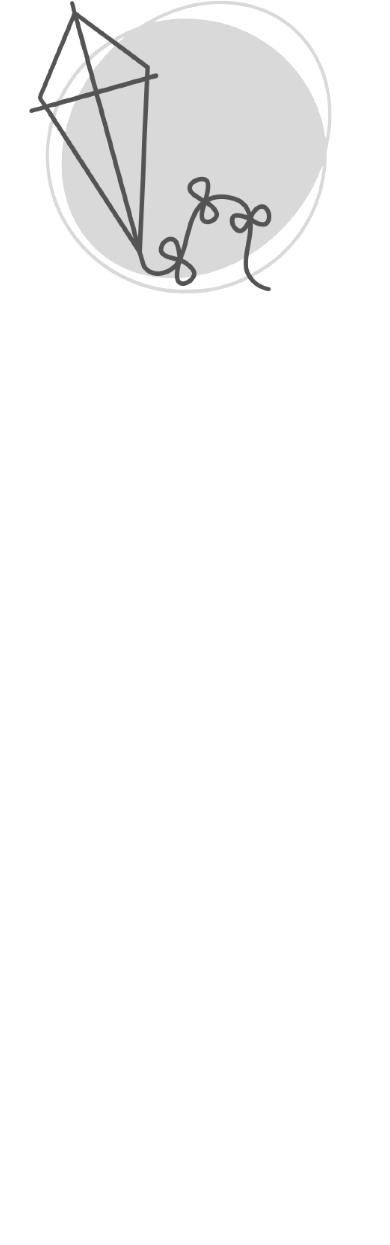
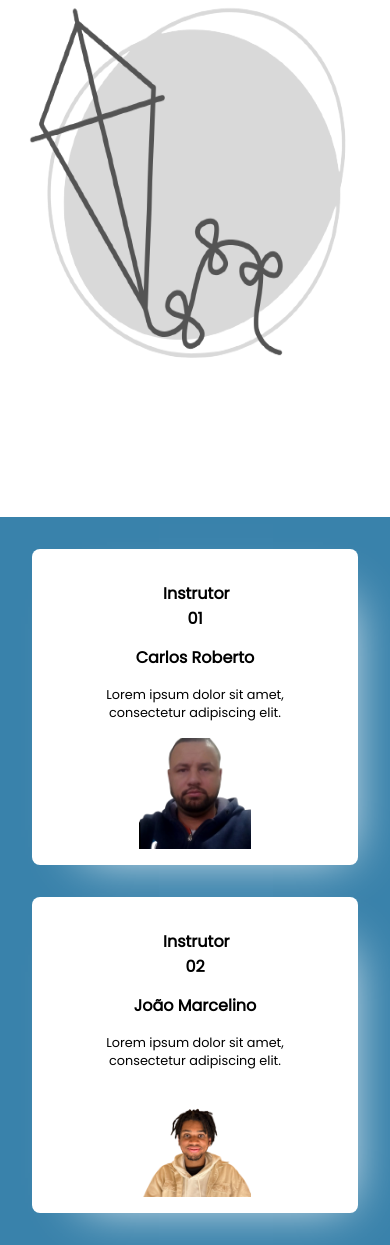
Before and after one commit to carlosdoval04/piparte-projeto, a plain HTML site: page src/index.html in a window 390 px wide. Shown: the part 595-1840 px from the top of the page. Before the commit the page ends 912 px from the top, so only its background shows below. Drawn offline with Linux system fonts and the light colour scheme.

Commit message:
adicionando cards e estilização

```diff
--- a/src/index.html
+++ b/src/index.html
@@ -19,9 +19,9 @@
         </div>
         <ul class="nav-list">
           <li><a href="#">O que é?</a></li>
+          <li><a href="#instrutor">Instrutor</a></li>
+          <li><a href="#">Como soltar?</a></li>
           <li><a href="#">História</a></li>
-          <li><a href="#">Como soltar?</a></li>
-          <li><a href="#">Instrutores</a></li>
         </ul>
       </nav>
     </header>
@@ -38,6 +38,27 @@
       </div>
   </section>
 
+  <div class="cards" id="instrutor">
+    <section class="card contact">
+        <div class="icon">
+          <h3>Instrutor 01</h3>
+        </div>
+
+        <h3>Carlos Roberto</h3>
+        <span>Lorem ipsum dolor sit amet, consectetur adipiscing elit.</span>
+        <img src="./assets/img/instrutor01.png" alt="Instrutor 01">
+    </section>
+
+    <section class="card shop">
+        <div class="icon">
+          <h3>Instrutor 02</h3>
+        </div>
+        <h3>João Marcelino</h3>
+        <span>Lorem ipsum dolor sit amet, consectetur adipiscing elit.</span>
+        <img src="./assets/img/instrutor02.png" alt="Instrutor 02">
+    </section>
+  </div>
+
   <script src="./js/mobile-navbar.js"></script>
   </body>
 </html>
--- a/src/styles/styles.css
+++ b/src/styles/styles.css
@@ -1,9 +1,12 @@
 @import url('https://fonts.googleapis.com/css2?family=Poppins&display=swap');
+
+html {
+  scroll-behavior: smooth;
+}
 
 * {
     margin: 0;
     padding: 0;
-    box-sizing: border-box;
     font-family: Poppins;
   }
 
@@ -29,7 +32,6 @@
     display: flex;
     justify-content: space-around;
     align-items: center;
-    font-family: Poppins;
     background: #3982AB;
     height: 8vh;
   }
@@ -149,7 +151,7 @@
 }
 .home-img img{
   height: 100%;
-    width: 100%;
+  width: 100%;
 }
 @media (max-width:785px) {
   .home{
@@ -170,6 +172,93 @@
       font-size: 15px;
   }
   .home-img{
-      width: 100%;
+    height: 100%;
+    width: 100%;
   }
 }
+.cards {
+  display: flex;
+  justify-content: center;
+  align-items: center;
+  background-color: #3982AB;
+  padding: 32px;
+}
+
+.cards section.card {
+  display: flex;
+  flex-direction: column;
+  align-items: center;
+  text-align: center;
+  background: white;
+  padding: 1rem 1.5rem;
+  border-radius: 8px;
+  max-height: 468px;
+  margin-left: 32px;
+}
+
+.cards section.card:first-child {
+  margin-left: 0;
+}
+
+.cards section.card .icon {
+  width: 64px;
+  height: 64px;
+}
+
+.cards section.card img {
+  width: 40%;
+}
+
+.cards section.card h3 {
+  font-size: 100%;
+  margin: 16px 0;
+}
+
+.cards section.card span {
+  font-weight: 300;
+  max-width: 240px;
+  font-size: 80%;
+  margin-bottom: 16px;
+}
+
+.cards section.card button {
+  padding: 0.5rem 1rem;
+  text-transform: uppercase;
+  border-radius: 32px;
+  border: 0;
+  cursor: pointer;
+  font-size: 80%;
+  font-weight: 500;
+  color: #fff;
+  margin-bottom: 16px 0;
+}
+
+.cards section.card.contact {
+  box-shadow: 20px 20px 50px -30px #fff;
+}
+.cards section.card.shop {
+  box-shadow: 20px 20px 50px -30px #fff;
+}
+.cards section.card.about {
+  box-shadow: 20px 20px 50px -30px #fff;
+}
+
+@media screen and (max-width: 720px) {
+  .cards {
+      flex-direction: column;
+  }
+
+  .cards section.card {
+      margin-left: 0;
+      margin-bottom: 32px;
+  }
+
+  .cards section.card:last-child {
+      margin-bottom: 0;
+  }
+
+  .cards section.card button {
+      font-size: 70%;
+  }
+
+}
```
Also changed, not shown: src/assets/img/instrutor01.png (added), src/assets/img/instrutor02.png (added).
